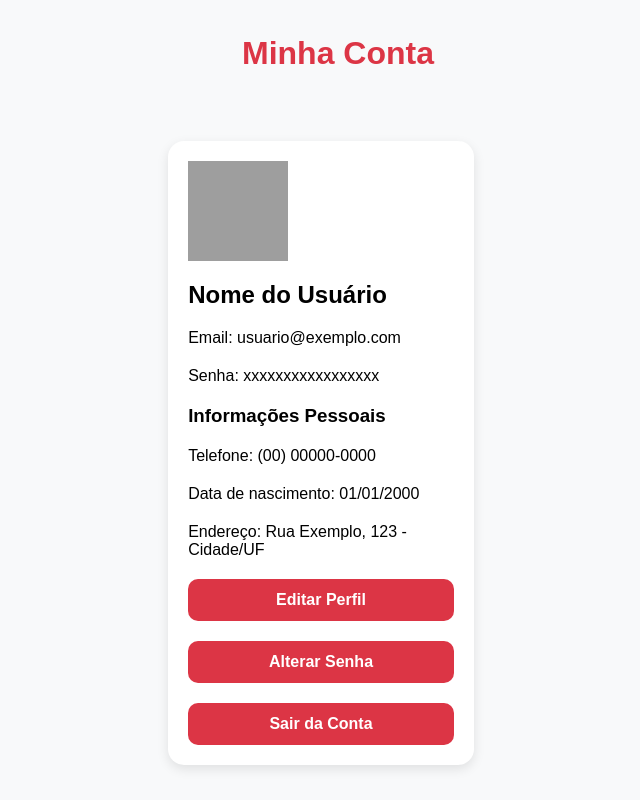
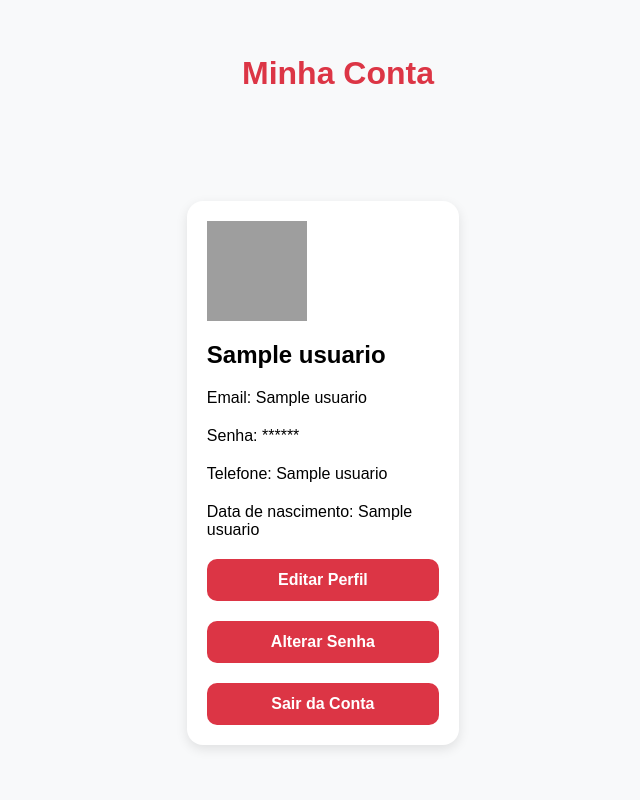
Before and after one commit to rafaelcunhaa/Projeto-de-Engenharia-de-Software-II---SafeCircle, a Flask app: template templates/usuario.html in a window 1280 px wide. Shown: the whole page, without its empty margins (302-942 px from the left). Run offline with Flask 3, Linux system fonts and the light colour scheme; the template is opened without the code that fills it: most values are stand-ins (such as "Sample title", 1, 10 or a date in 2020); grey boxes are pictures that could not be loaded.

Commit message:
Update usuario.html

```diff
--- a/templates/usuario.html
+++ b/templates/usuario.html
@@ -66,16 +66,20 @@
     <main>
         <div class="container">
             <img src="fotocolocadadeperfilnoinicio.jppg" alt="Foto do usuário" width="100" height="100">
-            <h2>Nome do Usuário</h2>
-            <p>Email: usuario@exemplo.com</p>
-            <p>Senha: xxxxxxxxxxxxxxxxx</p>
-            <h3>Informações Pessoais</h3>
-            <p>Telefone: (00) 00000-0000</p>
-            <p>Data de nascimento: 01/01/2000</p>
-            <p>Endereço: Rua Exemplo, 123 - Cidade/UF</p>
-            <button>Editar Perfil</button>
-            <button>Alterar Senha</button>
-            <button>Sair da Conta</button>
+            <h2>{{ usuario[0] }}</h2>
+            <p>Email: {{ usuario[1] }}</p>
+            <p>Senha: ******</p>
+            <p>Telefone: {{ usuario[4] }}</p>
+            <p>Data de nascimento: {{ usuario[3] }}</p>
+            <form action="/editar" method="GET">
+                <button type="submit">Editar Perfil</button>
+            </form>
+            <form action="/alterar_senha" method="GET">
+                <button type="submit">Alterar Senha</button>
+            </form>
+            <form action="/logout" method="POST">
+             <button type="submit">Sair da Conta</button>
+            </form>
         </div>
     </main>
 </body>
```
